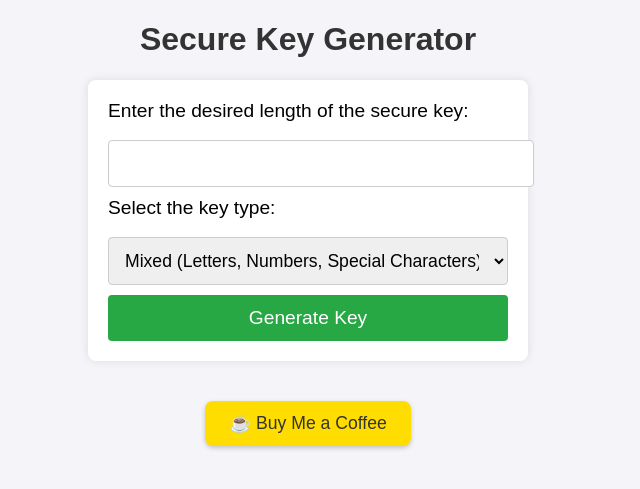
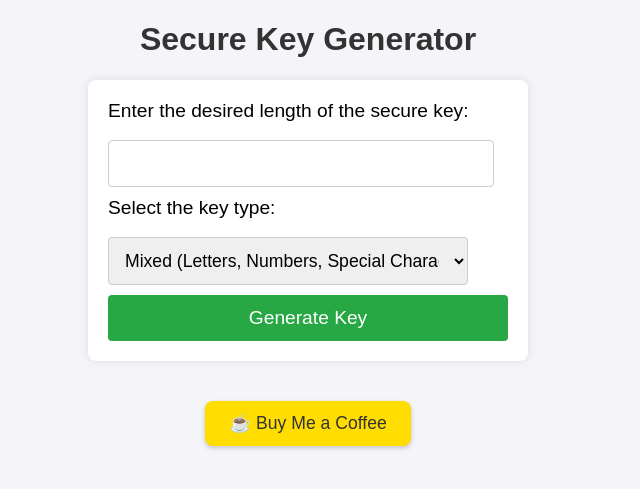
Before and after one commit to Ideasdotcom/keygenerator, a Flask app: page / in a window 1280 px wide. Shown: the top 489 px of the page, without its empty margins (332-972 px from the left). Run offline with Flask 3, Linux system fonts and the light colour scheme.

Commit message:
amended html for input box width

```diff
--- a/templates/index.html
+++ b/templates/index.html
@@ -31,10 +31,11 @@
             margin-bottom: 8px;
         }
 
+        /* Adjusted the width of input and select elements */
         input[type="number"], select {
             margin: 10px 0;
             padding: 12px;
-            width: 100%;
+            width: 90%; /* Adjusted width to 90% */
             border: 1px solid #ccc;
             border-radius: 4px;
             font-size: 1.1em;
@@ -109,10 +110,10 @@
     <h1>Secure Key Generator</h1>
     <form method="POST">
         <label for="length">Enter the desired length of the secure key:</label>
-        <input type="number" id="length" name="length" min="1" required>
+        <input type="number" id="length" name="length" min="1" required style="width: 90%; padding: 12px;">
 
         <label for="key_type">Select the key type:</label>
-        <select id="key_type" name="key_type">
+        <select id="key_type" name="key_type" style="width: 90%; padding: 12px;">
             <option value="mixed">Mixed (Letters, Numbers, Special Characters)</option>
             <option value="hex">Hexadecimal</option>
             <option value="base64">Base64</option>
```
